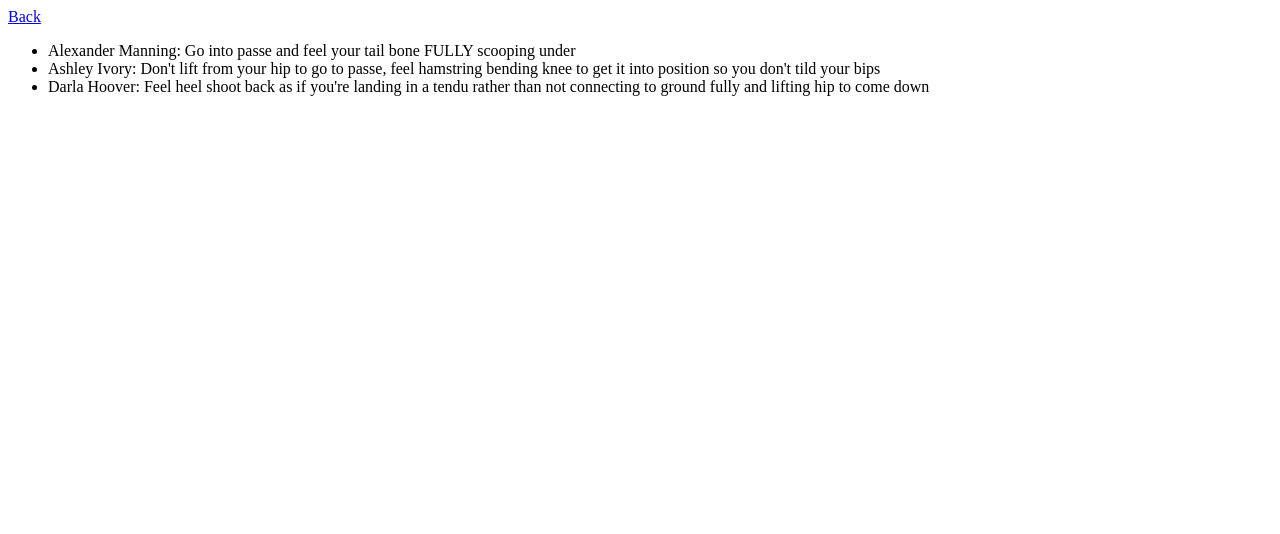
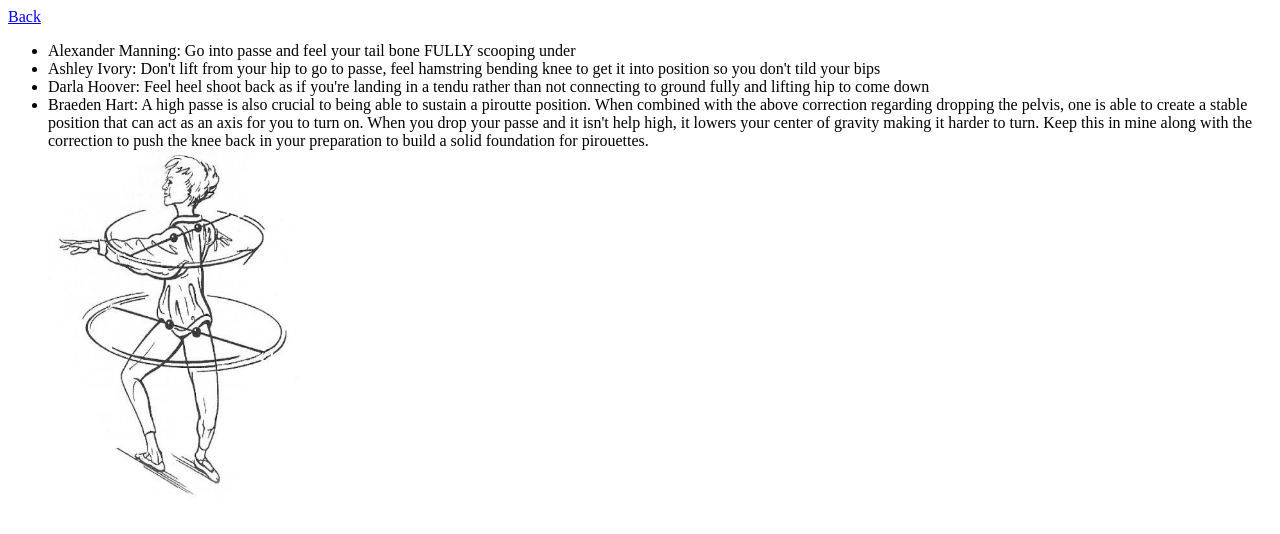
Before and after one commit to RilPhil/CST255-WebsiteProject, a plain HTML site: page CST255-WebsiteProject/pelvisCorrections.html in a window 1280 px wide. Drawn offline with Linux system fonts and the light colour scheme.

Commit message:
Update pelvisCorrections.html

```diff
--- a/CST255-WebsiteProject/pelvisCorrections.html
+++ b/CST255-WebsiteProject/pelvisCorrections.html
@@ -13,7 +13,19 @@
 
          <li>
            Darla Hoover: Feel heel shoot back as if you're landing in a tendu rather than not connecting to ground fully and lifting hip to come down
-         </li>
+        </li>
+
+        <li>
+  				Braeden Hart: A high passe is also crucial to being able to sustain a piroutte position. When
+  				combined with the above correction regarding dropping the pelvis, one is able to
+  				create a stable position that can act as an axis for you to turn on. When you drop
+  				your passe and it isn't help high, it lowers your center of gravity making it harder
+  				to turn. Keep this in mine along with the correction to push the knee back in your
+  				preparation to build a solid foundation for pirouettes.
+  				<div class="center_image_pirouette">
+  					<img src="pirouette.jpg" width = 250 height = 350 alt = "Image showing physics and energy flow of pirouette" style="margin: auto;" />
+  				</div>
+        </li>
       </ul>
 
     </body>
```
